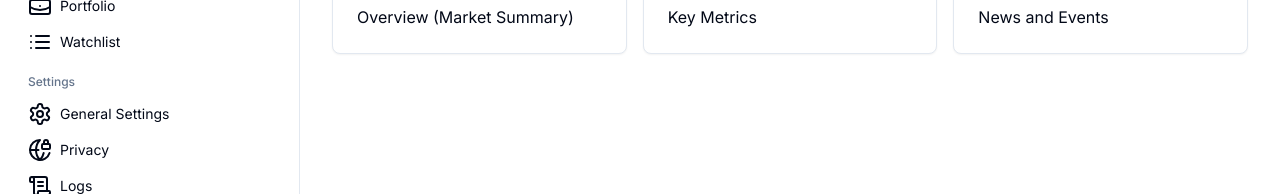
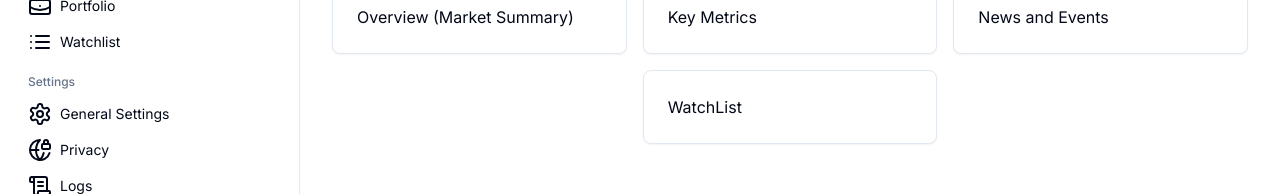
Before and after one commit to tojo-joseph/stock-analysis-app, a Next.js app: page / in a window 1280 px wide. Shown: the part 132-326 px from the top of the page. Built offline with nearby package versions, Linux system fonts and the light colour scheme.

Commit message:
home page ui changes

```diff
--- a/src/app/page.tsx
+++ b/src/app/page.tsx
@@ -27,6 +27,13 @@ export default function HomePage() {
             </CardContent>
           </Card>
         </div>
+        <div className="col-span-1 row-span-1">
+          <Card>
+            <CardContent className="p-6">
+              <h1>WatchList</h1>
+            </CardContent>
+          </Card>
+        </div>
       </div>
     </div>
   );
```
